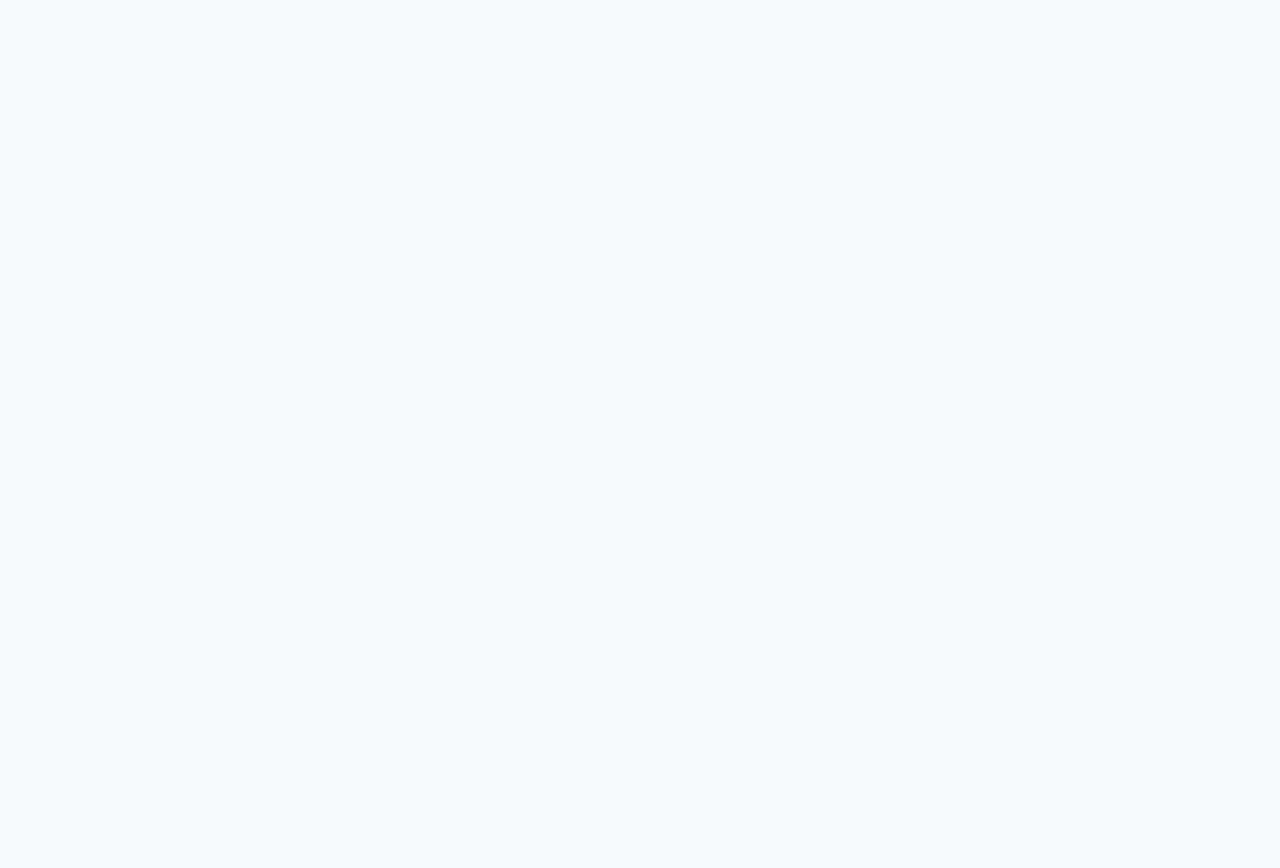
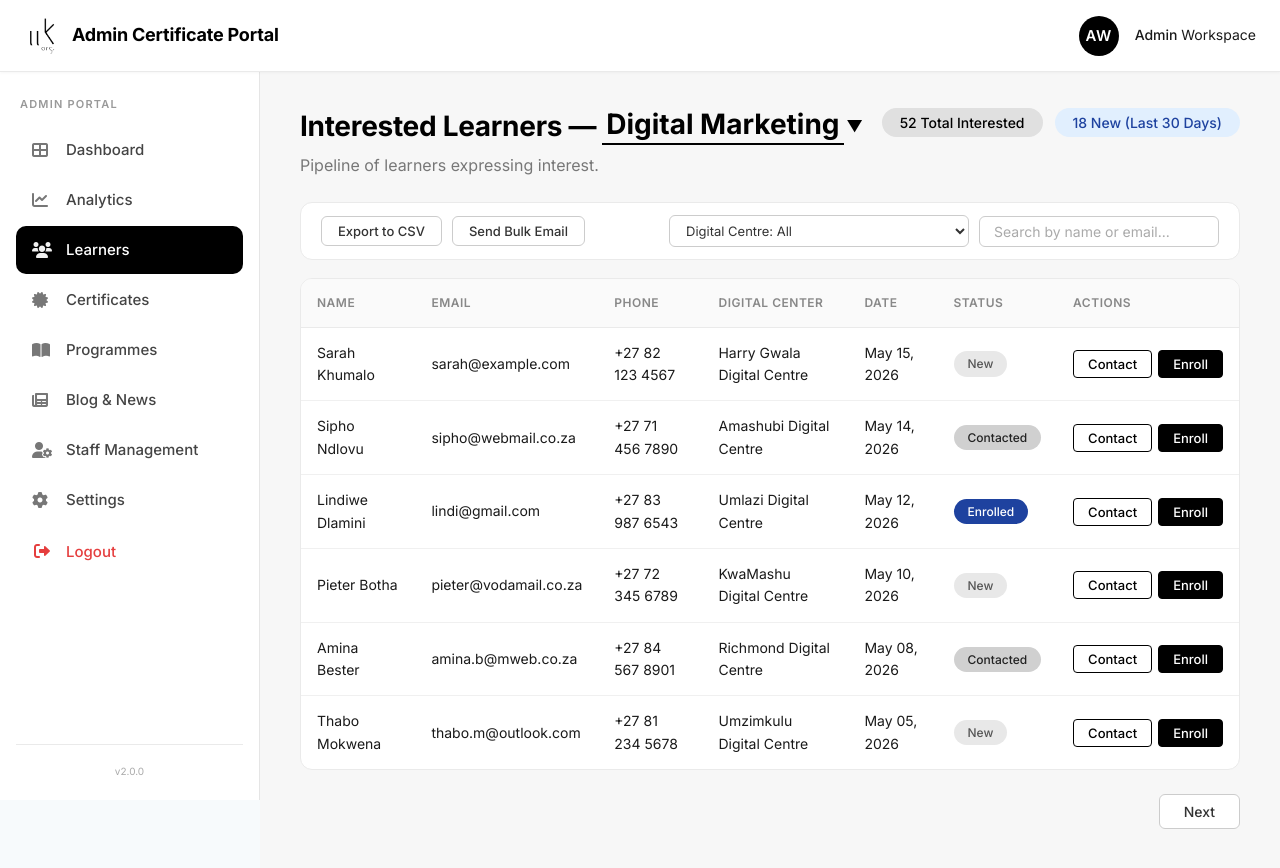
Before and after one commit to IIK-Organisation-NPO/IIK-portal-platform, a React (Vite) app: page /admin/interested-learners in a window 1280 px wide. Before the commit this address had no page. Shown: the top 868 px of the page. Before the commit the page ends 800 px from the top, so only its background shows below. Built offline with nearby package versions, Linux system fonts and the light colour scheme; a web font is replaced by a local one.

Commit message:
fix routing issues

```diff
--- a/src/routes/AppRoutes.jsx
+++ b/src/routes/AppRoutes.jsx
@@ -2,6 +2,7 @@ import React from 'react';
 import { BrowserRouter as Router, Routes, Route } from 'react-router-dom';
 import Login from '../components/auth/Login';
 import Homepage from '../pages/Home/Homepage';
+import About from '../pages/Home/About'; // ✅ Fixed: changed from './pages/Home/About' to '../pages/Home/About'
 import Signup from '../components/auth/Signup';
 import ForgotPassword from '../components/auth/ForgotPassword';
 import VerifyOTP from '../components/auth/VerifyOTP';
@@ -10,7 +11,7 @@ import LearnerDashBoard from '../pages/Learner_Screens/Learner_DashBoard';
 import LearnerProfile from '../pages/Learner_Screens/Learner_Profile';
 import AdminDashboard from '../pages/Admin_Screens/Admin_Dashboard';
 import AdminLearners from '../pages/Admin_Screens/Admin_Learners';
-import About from './pages/Home/About';
+import AdminInterestedLearners from '../pages/Admin_Screens/Admin_InterestedLearners';
 
 const AppRoutes = () => {
   return (
@@ -23,18 +24,16 @@ const AppRoutes = () => {
         <Route path="/forgot-password" element={<ForgotPassword />} />
         <Route path="/verify-otp" element={<VerifyOTP />} />
         <Route path="/reset-password" element={<ResetPassword />} />
-        <Route path="/learner/homepage" element={<Homepage />} />
+        <Route path="/homepage" element={<Homepage />} />
         <Route path="/about" element={<About />} />
         {/* Learner routes */}
         <Route path="/learner-dashboard" element={<LearnerDashBoard />} />
         <Route path="/learner/profile" element={<LearnerProfile />} />
 
-
         {/* ===== NEW ADMIN ROUTES ===== */}
-
         <Route path="/admin-dashboard" element={<AdminDashboard />} />
         <Route path="/admin/learners" element={<AdminLearners />} />
-
+        <Route path="/admin/interested-learners" element={<AdminInterestedLearners />} />
       </Routes>
     </Router>
   );
```
